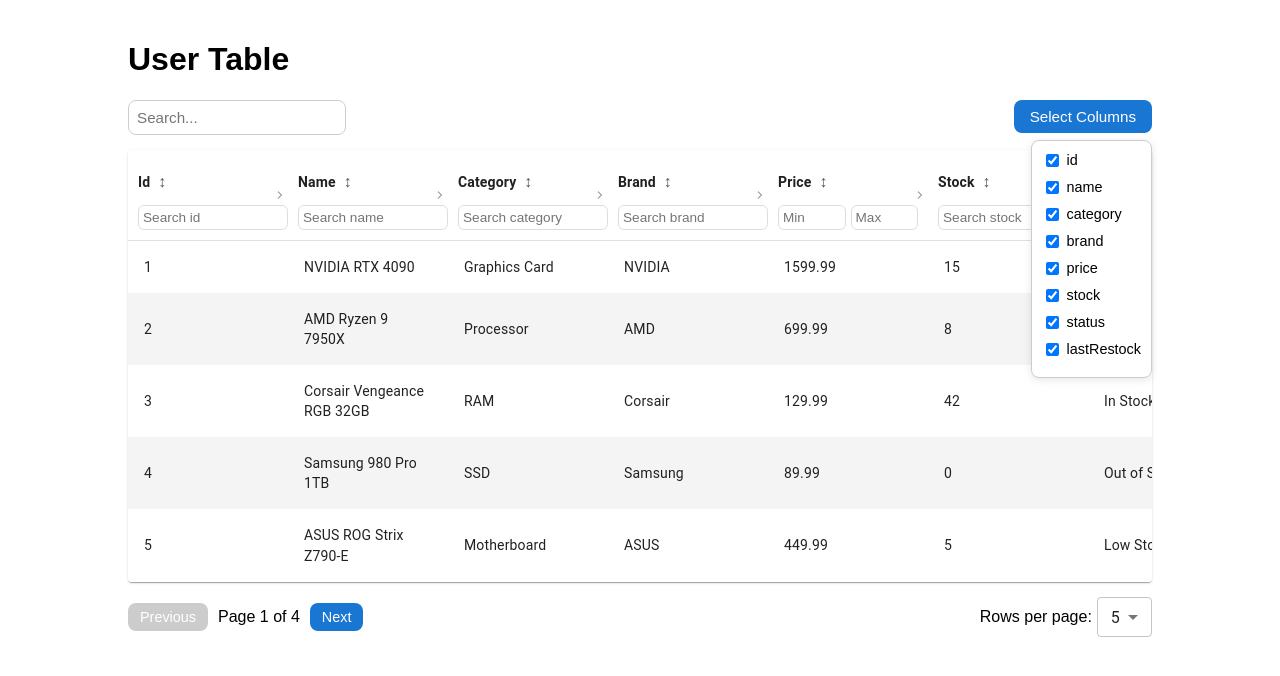
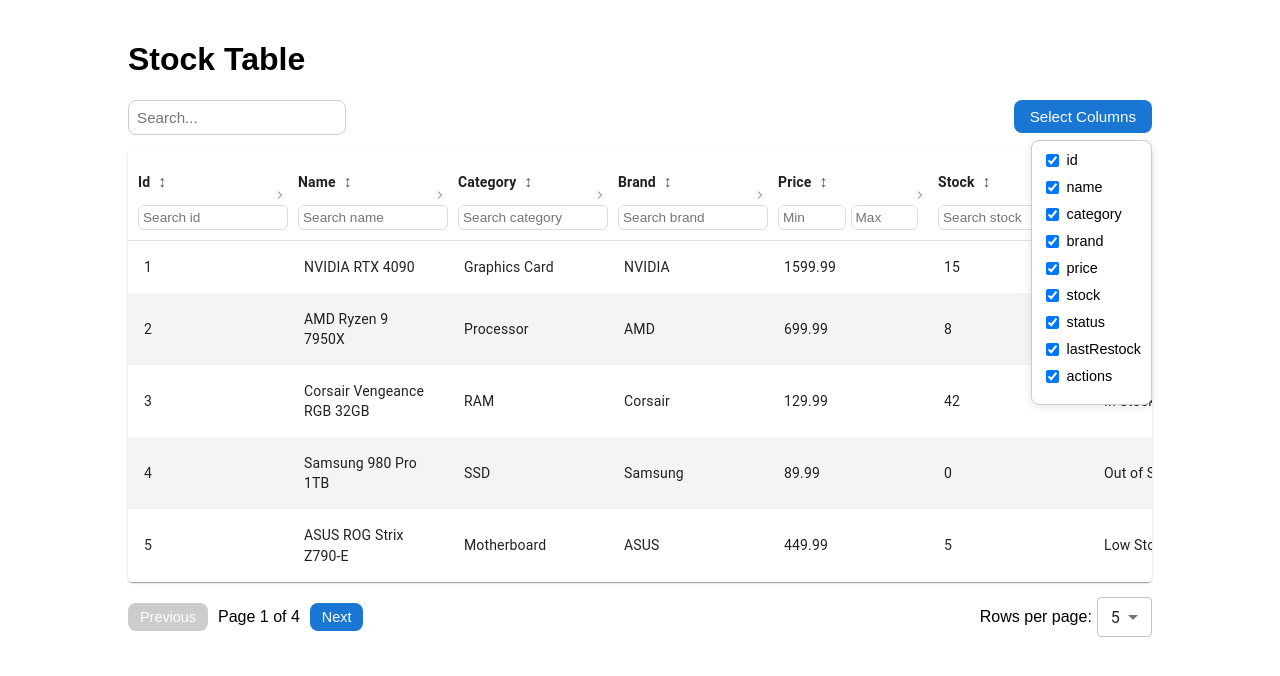
Before and after one commit to yigitabdulla/Javascript-Study-Notes, a React (Vite) app in the folder task-dataTable/: page / in a window 1280 px wide. Both pictures are taken after a click on the button "Select Columns". Shown: the top 676 px of the page. Built offline with nearby package versions, Linux system fonts and the light colour scheme.

Commit message:
loading screen added

```diff
--- a/task-dataTable/src/components/CustomTable.jsx
+++ b/task-dataTable/src/components/CustomTable.jsx
@@ -13,6 +13,7 @@
 import { MenuItem, Select } from '@mui/material';
 import EditOutlinedIcon from '@mui/icons-material/EditOutlined';
 import DeleteOutlinedIcon from '@mui/icons-material/DeleteOutlined';
+import CircularProgress from '@mui/material/CircularProgress';
 
 export default function CustomTable() {
   const [dynamicColumns, setDynamicColumns] = useState(Object.keys(dummyData[0] || {}));
@@ -29,6 +30,19 @@
   const [currentPage, setCurrentPage] = useState(1);
   const [isResizing, setIsResizing] = useState(false);
   const [draggedColIndex, setDraggedColIndex] = useState(null);
+  const [isLoading, setIsLoading] = useState(false)
+
+
+  useEffect(() => {
+    setVisibleColumns(prev => [...prev, true]);
+
+    setIsLoading(true);
+    const timer = setTimeout(() => {
+      setIsLoading(false);
+    }, 1500);
+
+    return () => clearTimeout(timer);
+  }, [])
 
   //State change for single column search
   const handleSearch = (column, value) => {
@@ -178,14 +192,14 @@
     setColumnWidths(newColumnWidths);
   };
 
-  const handleDelete = (id) => {
+  /* const handleDelete = (id) => {
     const newData = filteredData.filter(data => data.id !== id)
     setFilteredData(newData)
-  }
+  } */
 
   return (
     <div className="table-wrapper">
-      <h1>User Table</h1>
+      <h1>Stock Table</h1>
 
 
       <div className="table-top">
@@ -213,12 +227,20 @@
                   {col}
                 </label>
               ))}
+              <label className='dropdown-item'>
+                <input
+                  type="checkbox"
+                  checked={visibleColumns[visibleColumns.length - 1]}
+                  onChange={() => toggleColumnVisibility(visibleColumns.length - 1)}
+                />
+                actions
+              </label>
             </div>
           )}
         </div>
       </div>
 
-      <div className="table-container">
+      {isLoading ? <div className='loading'>Data is loading <CircularProgress /></div> : <div className="table-container">
         <TableContainer component={Paper} style={{ overflowX: 'auto' }}>
           <Table sx={{ minWidth: 450 }} aria-label="custom table">
             <TableHead>
@@ -305,7 +327,7 @@
                     </TableCell>
                   )
                 )}
-                <TableCell className='actions'><strong>Actions</strong></TableCell>
+                {visibleColumns[visibleColumns.length - 1] && <TableCell className='actions'><strong>Actions</strong></TableCell>}
               </TableRow>
             </TableHead>
 
@@ -314,21 +336,21 @@
                 <TableRow key={row.id} className='data-row'>
                   {dynamicColumns.map((col, idx) =>
                     visibleColumns[idx] && (
-                      <TableCell align='left' key={col} style={{ width: columnWidths[idx], border:'none' }}>
+                      <TableCell align='left' key={col} style={{ width: columnWidths[idx], border: 'none' }}>
                         {row[col]}
                       </TableCell>
                     )
                   )}
-                  <TableCell align='left'>
+                  {visibleColumns[visibleColumns.length - 1] && <TableCell align='left'>
                     <EditOutlinedIcon onClick={() => console.log(row)} style={{ cursor: 'pointer' }} />
                     <DeleteOutlinedIcon onClick={() => handleDelete(row.id)} style={{ cursor: 'pointer' }} />
-                  </TableCell>
+                  </TableCell>}
                 </TableRow>
               ))}
             </TableBody>
           </Table>
         </TableContainer>
-      </div>
+      </div>}
 
       {/* Pagination Controls */}
       <div className="pagination-container">
--- a/task-dataTable/src/styles/customTable.css
+++ b/task-dataTable/src/styles/customTable.css
@@ -60,6 +60,15 @@
 
 .dropdown-item input {
     margin-right: 8px;
+}
+
+.loading {
+    display: flex;
+    align-items: center;
+    justify-content: center;
+    height: 50vh;
+    font-size: 1.5em;
+    gap: 10px;
 }
 
 .column-header {
```
